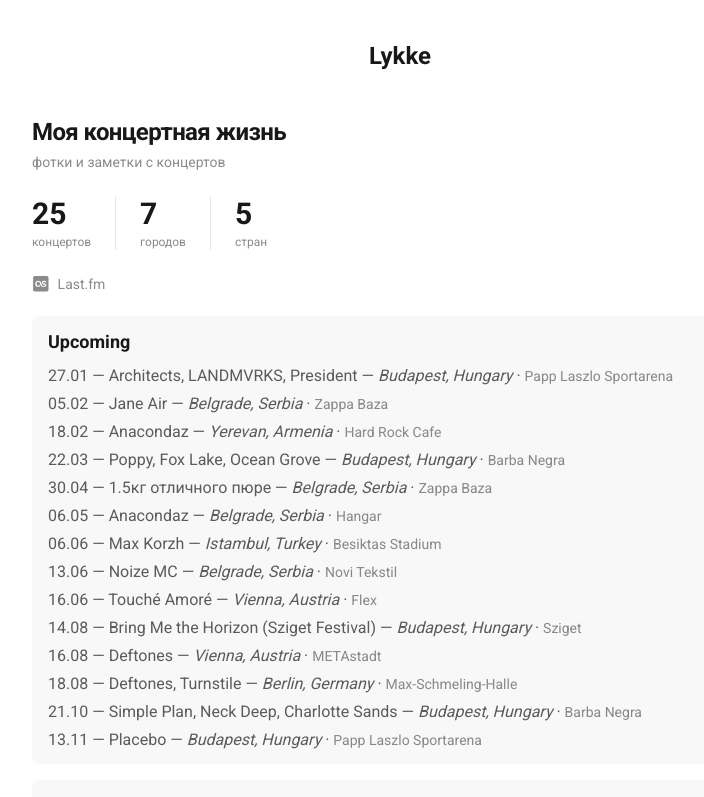
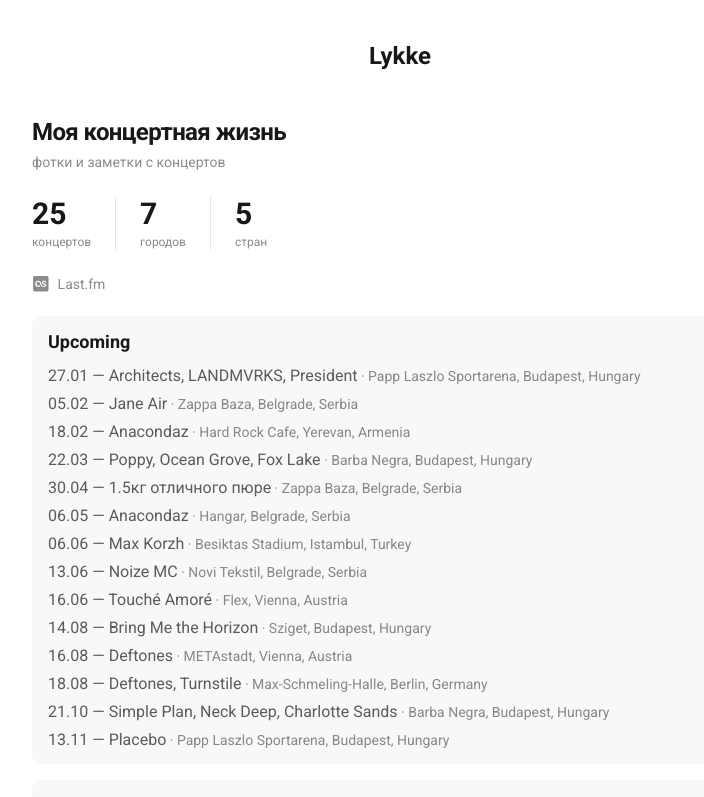
Before and after one commit to iamlykke/my-blog, a Next.js app: page / in a window 1280 px wide. Shown: the top 797 px of the page, without its empty margins (240-944 px from the left). Built offline with nearby package versions, Linux system fonts and the light colour scheme.

Commit message:
updace concerts info

```diff
--- a/app/page.tsx
+++ b/app/page.tsx
@@ -5,11 +5,8 @@
 
 function ConcertRow({ concert }: { concert: Concert }) {
   const date = formatConcertDate(concert.metadata.date);
-  const location = <span className="italic">{concert.metadata.location}</span>;
-
-  const venue = concert.metadata.venue ? (
-    <span className="text-sm text-base-content/50">{concert.metadata.venue}</span>
-  ) : null;
+  const { location, venue } = concert.metadata;
+  const locationStr = venue ? `${venue}, ${location}` : location;
 
   const artist = concert.hasContent ? (
     <Link
@@ -24,8 +21,8 @@
 
   return (
     <li className={!concert.hasContent ? "text-base-content/70" : ""}>
-      {date} — {artist} — {location}
-      {venue && <> · {venue}</>}
+      {date} — {artist}
+      <span className="text-sm text-base-content/50"> · {locationStr}</span>
     </li>
   );
 }
--- a/content/concerts/2026-03-22-poppy.mdx
+++ b/content/concerts/2026-03-22-poppy.mdx
@@ -1,5 +1,5 @@
 ---
-artist: "Poppy, Fox Lake, Ocean Grove"
+artist: "Poppy, Ocean Grove, Fox Lake"
 date: "2026-03-22"
 location: "Budapest, Hungary"
 venue: "Barba Negra"
--- a/content/concerts/2026-08-14-bmth.mdx
+++ b/content/concerts/2026-08-14-bmth.mdx
@@ -1,5 +1,5 @@
 ---
-artist: "Bring Me the Horizon (Sziget Festival)"
+artist: "Bring Me the Horizon"
 date: "2026-08-14"
 location: "Budapest, Hungary"
 venue: "Sziget"
```
Also changed, not shown: content/concerts/2024-05-19-anacondaz.mdx (line endings or trailing spaces).
